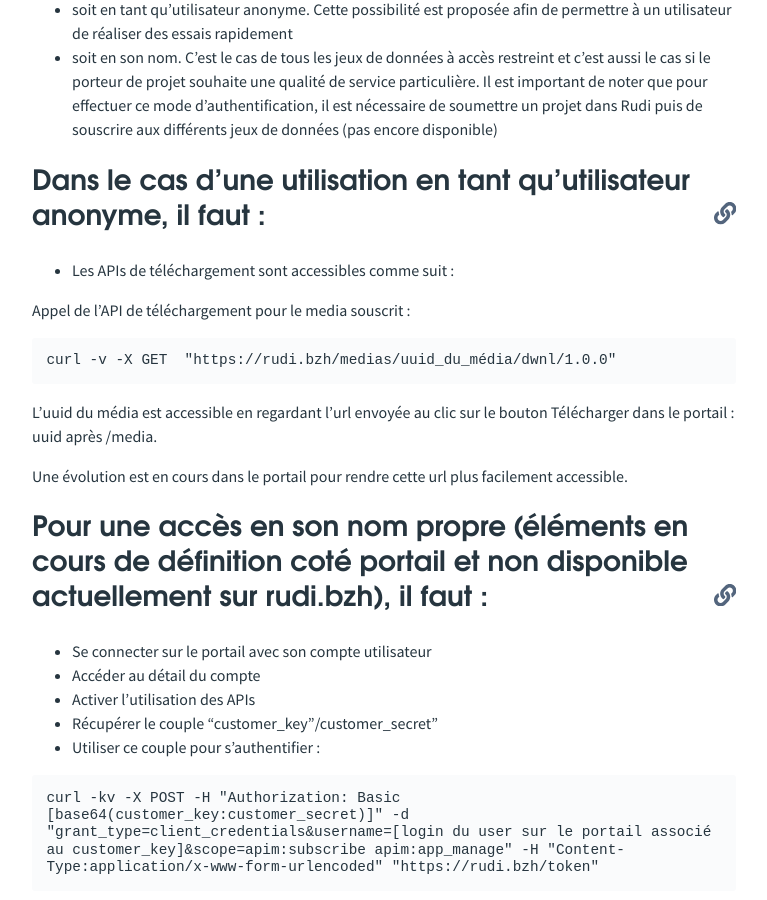
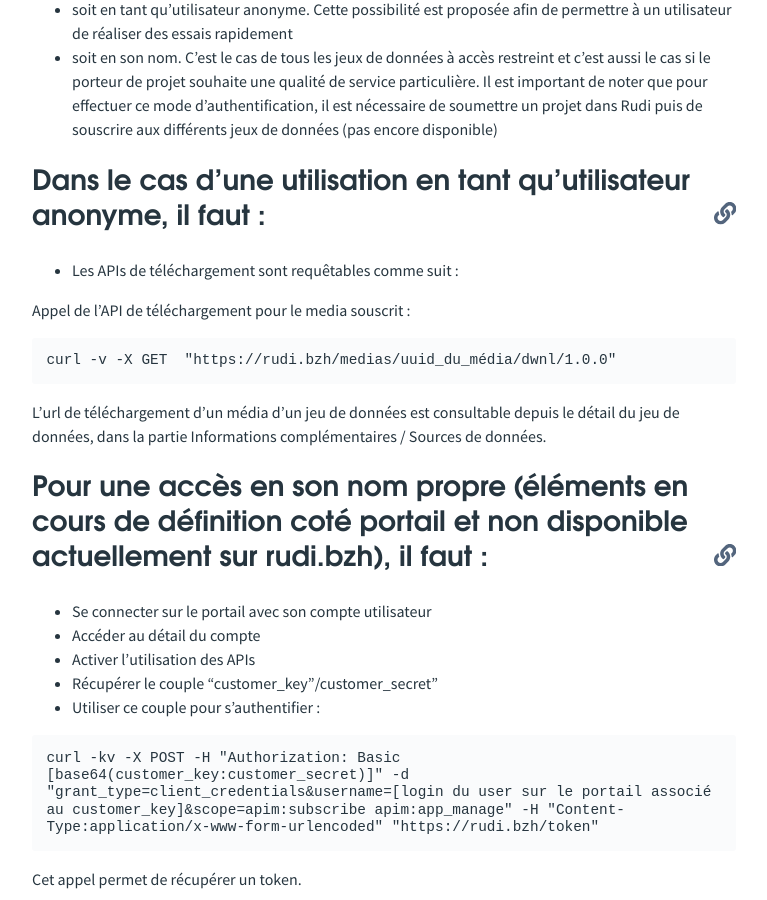
Before and after one commit to sigrennesmetropole/rudi_documentation, a Jekyll site: the page built from articles/_api/authentification.md, in a window 1280 px wide and 900 px high, scrolled down 1285 px. Shown: the whole window, without its empty margins (336-1103 px from the left). Built offline with Jekyll 4.4.1, drawn with Linux system fonts in a browser that asks for light colours; some of the changed text lies outside the part shown.

Commit message:
Update authentification.md

````diff
--- a/articles/_api/authentification.md
+++ b/articles/_api/authentification.md
@@ -46,16 +46,14 @@ Lorsqu'un porteur de projet souhaite utiliser un jeu de données exposé par le
 
 ## Dans le cas d'une utilisation en tant qu'utilisateur anonyme, il faut :
 
-* Les APIs de téléchargement sont accessibles comme suit :
+* Les APIs de téléchargement sont requêtables comme suit :
 
 Appel de l'API de téléchargement pour le media souscrit :
 ```
 curl -v -X GET  "https://rudi.bzh/medias/uuid_du_média/dwnl/1.0.0"
 ```
 
-L'uuid du média est accessible en regardant l'url envoyée au clic sur le bouton Télécharger dans le portail : uuid après /media.
-
-Une évolution est en cours dans le portail pour rendre cette url plus facilement accessible.
+L'url de téléchargement d'un média d'un jeu de données est consultable depuis le détail du jeu de données, dans la partie Informations complémentaires / Sources de données.
 
 ## Pour une accès en son nom propre (éléments en cours de définition coté portail et non disponible actuellement sur rudi.bzh), il faut :
 * Se connecter sur le portail avec son compte utilisateur
@@ -70,8 +68,8 @@ curl -kv -X POST -H "Authorization: Basic [base64(customer_key:customer_secret)]
 
 Cet appel permet de récupérer un token.
 
-* à partir du token il est alors possible d'accéder aux APIs de téléchargement comme suit :
+* à partir du token il est alors possible de requêter les APIs de téléchargement comme suit :
 
 ```
-curl -kv -X GET -H "Authorization: Bearer <token>" "https://rudi.bzh/medias/uuid_du_média/dwnl/1.0.0"
+curl -kv -X GET -H "Authorization: Bearer <token>" "https://rudi.bzh/apm/medias/uuid_du_média/dwnl/1.0.0"
 ```
````
